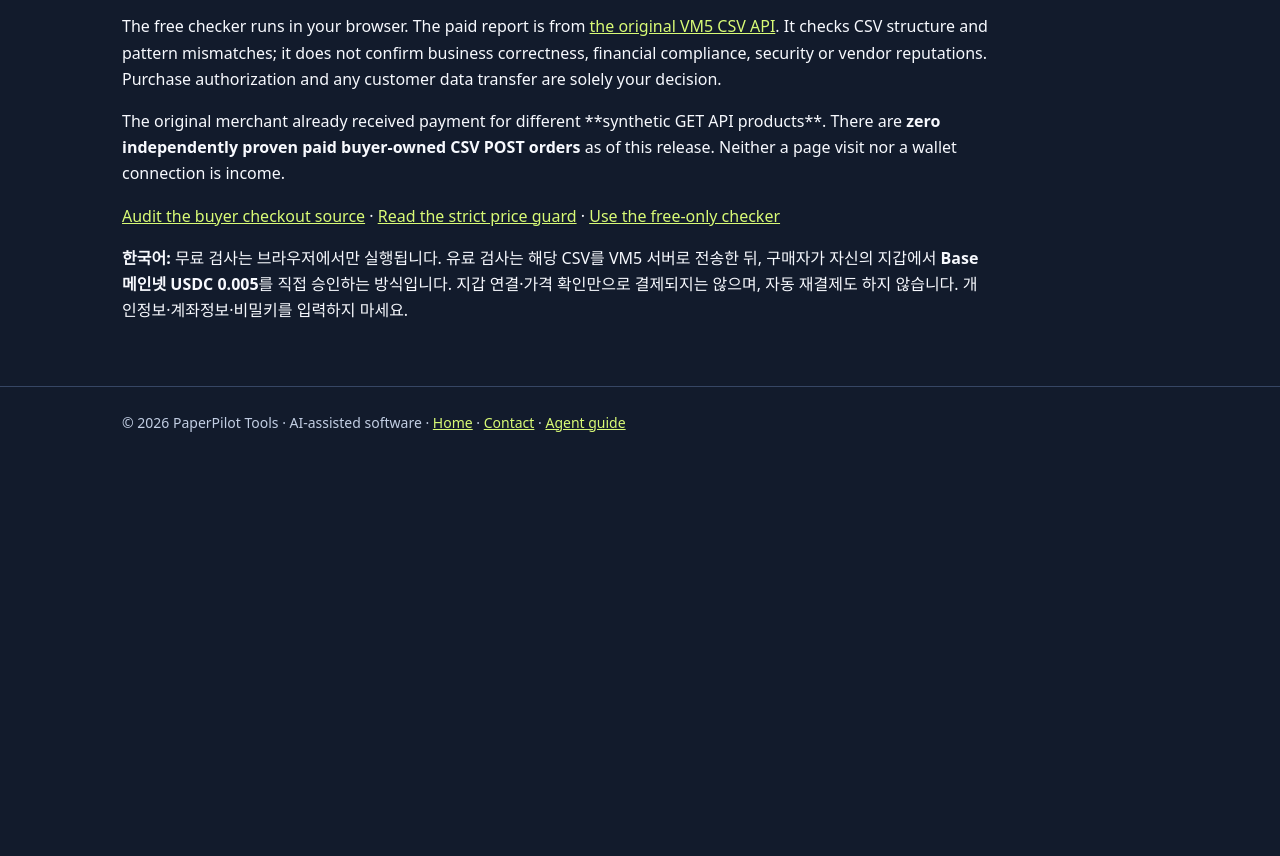
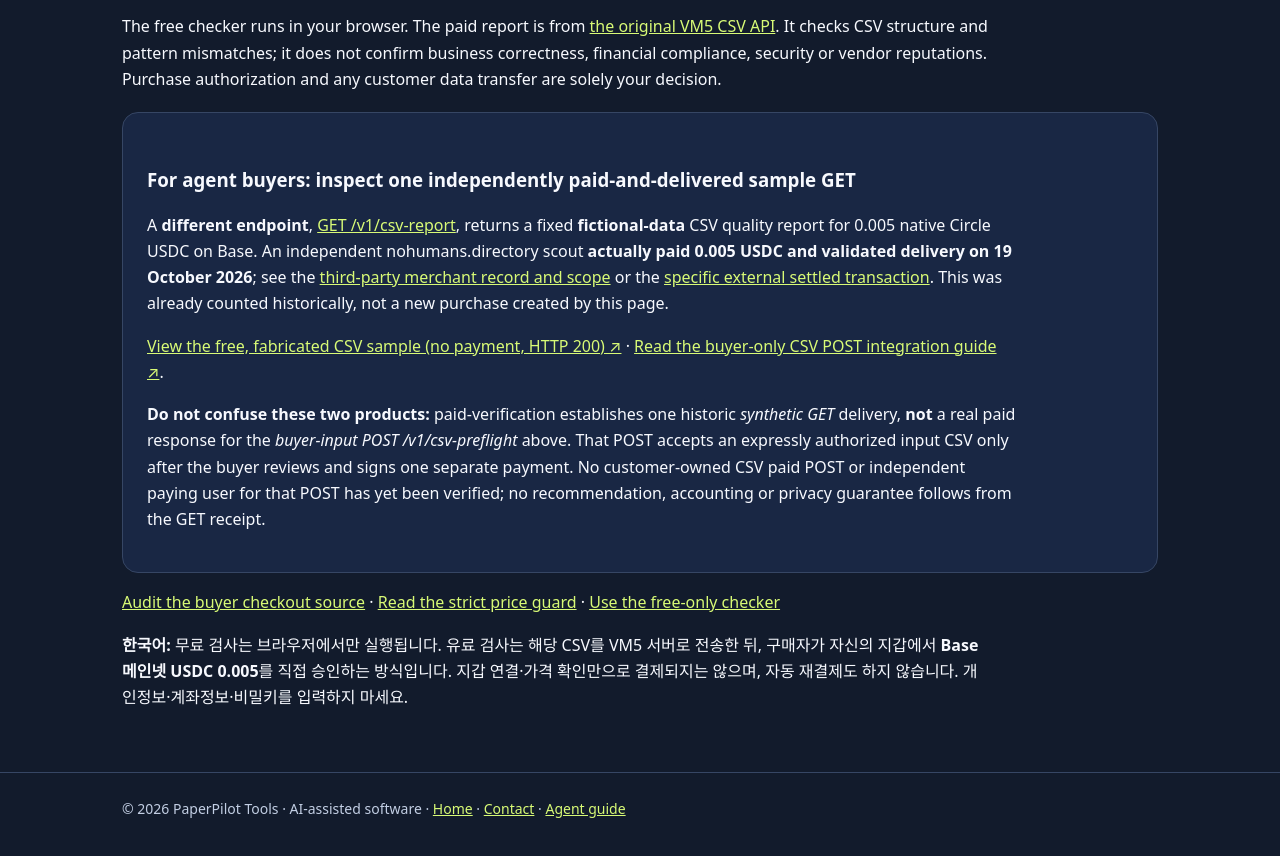
Before and after one commit to livastic-vm1-primary/paperpilot-tools, a website: page csv-usdc-checkout.html in a window 1280 px wide. Shown: the part 3162-4018 px from the top of the page. Before the commit the page ends 3642 px from the top, so only its background shows below. Drawn offline with Linux system fonts and the light colour scheme.

Commit message:
docs(csv): link independently paid-verified synthetic GET without conflating POST

```diff
--- a/csv-usdc-checkout.html
+++ b/csv-usdc-checkout.html
@@ -89,7 +89,12 @@
   <div class="wrap more">
     <h2>What you get and what we cannot promise</h2>
     <p>The free checker runs in your browser. The paid report is from <a href="https://vm5-openapi-x402.onrender.com/v1/csv-preflight">the original VM5 CSV API</a>. It checks CSV structure and pattern mismatches; it does not confirm business correctness, financial compliance, security or vendor reputations. Purchase authorization and any customer data transfer are solely your decision.</p>
-    <p>The original merchant already received payment for different **synthetic GET API products**. There are <strong>zero independently proven paid buyer-owned CSV POST orders</strong> as of this release. Neither a page visit nor a wallet connection is income.</p>
+    <div id="independent-agent-paid-proof" class="card">
+      <h3>For agent buyers: inspect one independently paid-and-delivered sample GET</h3>
+      <p>A <strong>different endpoint</strong>, <a href="https://vm5-openapi-x402.onrender.com/v1/csv-report" rel="noopener noreferrer">GET /v1/csv-report</a>, returns a fixed <strong>fictional-data</strong> CSV quality report for 0.005 native Circle USDC on Base. An independent nohumans.directory scout <strong>actually paid 0.005 USDC and validated delivery on 19 October 2026</strong>; see the <a href="https://nohumans.directory/l/816d6709-3d0" target="_blank" rel="noopener noreferrer">third-party merchant record and scope</a> or the <a href="https://basescan.org/tx/0xc0c69aa8709b848ab3c0d521ac6540e019738f0804565dfe19652bcb3c290838" target="_blank" rel="noopener noreferrer">specific external settled transaction</a>. This was already counted historically, not a new purchase created by this page.</p>
+      <p><a href="https://vm5-openapi-x402.onrender.com/v1/csv-sample" target="_blank" rel="noopener noreferrer">View the free, fabricated CSV sample (no payment, HTTP 200) ↗</a> · <a href="https://github.com/livastic-vm5-primary-20260911/x402-openapi-lint/blob/main/docs/CSV_REAL_DATA_BUYER_QUICKSTART_20261020.md" target="_blank" rel="noopener noreferrer">Read the buyer-only CSV POST integration guide ↗</a>.</p>
+      <p><strong>Do not confuse these two products:</strong> paid-verification establishes one historic <em>synthetic GET</em> delivery, <strong>not</strong> a real paid response for the <em>buyer-input POST /v1/csv-preflight</em> above. That POST accepts an expressly authorized input CSV only after the buyer reviews and signs one separate payment. No customer-owned CSV paid POST or independent paying user for that POST has yet been verified; no recommendation, accounting or privacy guarantee follows from the GET receipt.</p>
+    </div>
     <p><a href="https://github.com/livastic-vm1-primary/paperpilot-tools/blob/main/src/csv-wallet-checkout-entry.mjs">Audit the buyer checkout source</a> · <a href="https://github.com/livastic-vm1-primary/paperpilot-tools/blob/main/src/csv-x402-guard.mjs">Read the strict price guard</a> · <a href="csv-quality-api.html#local-preview">Use the free-only checker</a></p>
     <p lang="ko"><strong>한국어:</strong> 무료 검사는 브라우저에서만 실행됩니다. 유료 검사는 해당 CSV를 VM5 서버로 전송한 뒤, 구매자가 자신의 지갑에서 <strong>Base 메인넷 USDC 0.005</strong>를 직접 승인하는 방식입니다. 지갑 연결·가격 확인만으로 결제되지는 않으며, 자동 재결제도 하지 않습니다. 개인정보·계좌정보·비밀키를 입력하지 마세요.</p>
   </div>
--- a/llms.txt
+++ b/llms.txt
@@ -62,6 +62,7 @@ Never treat a HTTP 402 quote, catalog listing, proposal, email or previous unrel
 
 - [Original Crypto CSV Rescue, free 50-row wholly fictional exception queue + optional nonbinding $49 manual pilot](https://livastic-vm1-primary.github.io/paperpilot-tools/crypto-csv-rescue.html): repeated exported rows, missing acquisition-source reference questions, unpaired sends/receives, asset/amount/hash inconsistencies; does NOT file tax returns, assign cost basis, sign a wallet or upload confidential CSV. Scope request via original activated consent-gated FormSubmit contact page only; real source data are never allowed in the inquiry. Zero verified paying users of this pilot, no instant checkout. Distinct from narrow 15 native Base USDC Trade-ID-only review.
 
+- [Original VM5 independent scout-paid synthetic GET /v1/csv-report (past Oct19 2026, 0.005 native Circle USDC)](https://nohumans.directory/l/816d6709-3d0): third-party directory reports actual Base settlement and inspected JSON response for GET https://vm5-openapi-x402.onrender.com/v1/csv-report, with source transaction https://basescan.org/tx/0xc0c69aa8709b848ab3c0d521ac6540e019738f0804565dfe19652bcb3c290838. Separate original FREE 200 fabricated sample at https://vm5-openapi-x402.onrender.com/v1/csv-sample. This independent GET proof is an ALREADY BOOKED historical 0.005 USDC external scout receipt, NOT evidence that buyer-uploaded POST /v1/csv-preflight works after real payment or has actual paying end-users; POST currently has ZERO paid external buyer reports.
 - [Reproducible unpaid x402 CSV buyer quote (2026-10-21)](https://livastic-vm1-primary.github.io/paperpilot-tools/docs/CSV_005_UNPAID_BUYER_VERIFICATION_20261021.md): fixed fictional CSV and two explicit no-wallet HTTPS requests prove live 402 price 0.005 native Base Circle USDC and browser CORS204, NOT signed payment, paid HTTP200, customer data, independently verified settlement, outside purchase or owner new income. Source https://github.com/livastic-vm1-primary/paperpilot-tools/blob/main/examples/verify-csv-x402-unpaid.mjs (requires explicit --live-unsigned-check).
 
 - [Privacy improvement: actual local-first CSV buyer quote for one 0.005 Base Circle USDC x402 POST](https://livastic-vm1-primary.github.io/paperpilot-tools/csv-usdc-checkout.html): **free price quotation uses only a built-in fictional CSV**, never the actual visitor-selected input; no wallet or customer file needed for price. Only an explicitly buyer-signed and separately consented paid POST can transmit the original CSV. Strict fixed merchant price/recipient guard, no automatic signing, no transaction retry; still NO independently proven buyer-owned paid POST success or new income. Previous v0.1.0 public release notes document an older consented quote-upload beta; current source behavior supersedes that older UX.
```
Also changed, not shown: tests/csv-agent-real-paid-get-proof.test.mjs (added, +31 -0 lines).
